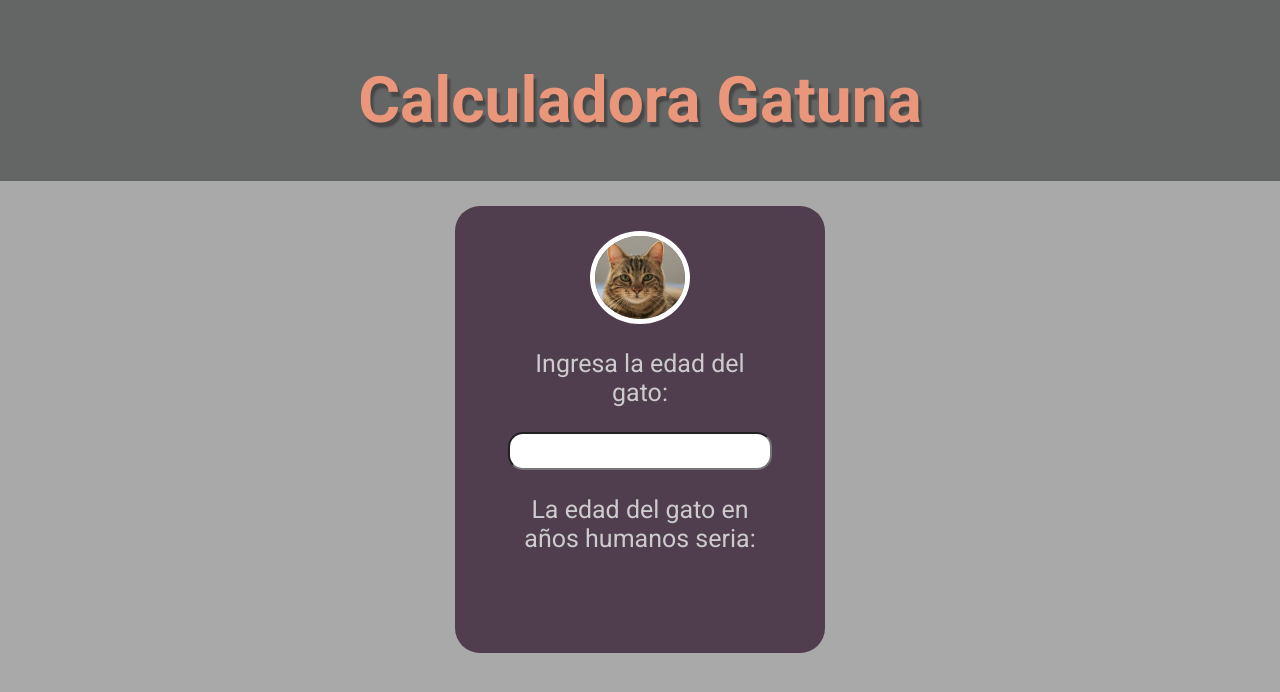
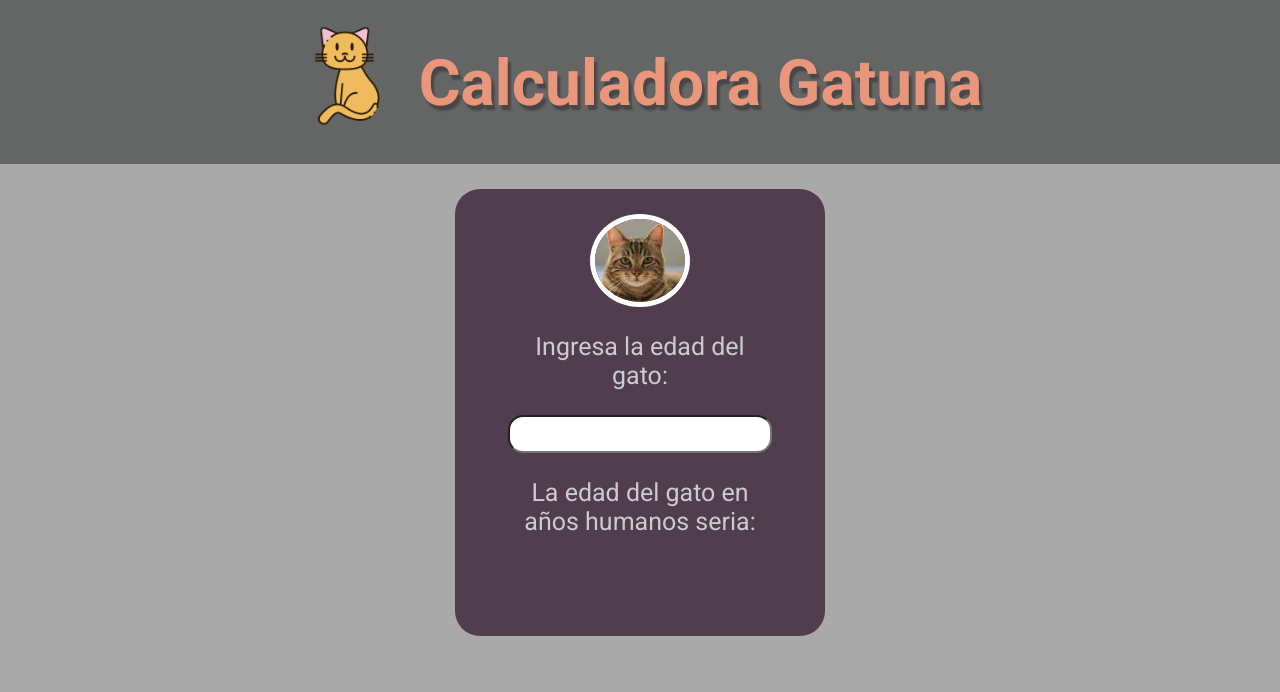
Before and after one commit to Roxi96/cat-2-humanYears, a plain HTML site: page index.html in a window 1280 px wide. Drawn offline with Linux system fonts and the light colour scheme.

Commit message:
second commit

```diff
--- a/index.html
+++ b/index.html
@@ -1,28 +1,30 @@
 <!DOCTYPE html>
 <html lang="en">
+
 <head>
     <meta charset="UTF-8">
     <meta http-equiv="X-UA-Compatible" content="IE=edge">
     <meta name="viewport" content="width=device-width, initial-scale=1.0">
     <link rel="stylesheet" href="style.css">
+    <link rel="shortcut icon" href="images/catcon.png" type="image/x-icon">
     <title>Document</title>
 </head>
+
 <body>
     <header>
-        <div class="title-container">
-            <h1>Calculadora Gatuna </h1>
-        </div>
-
+        <h1><img class="cat2" src="images/cat2.png" alt="Logo"> Calculadora Gatuna </h1>
     </header>
 
     <div class="container">
-            <img src="images/cat.png" alt="">
+        <img class="cat1" src="images/cat.png" alt="">
 
         <p>Ingresa la edad del gato:</p>
         <input type="number" id="ageCatInput">
         <!-- <button class="btn">Probar</button> -->
 
-                <p>La edad del gato en años humanos seria: <div id="totalAgeCatText"></div></p></div>
+        <p>La edad del gato en años humanos seria: <div id="totalAgeCatText"></div>
+        </p>
+    </div>
     </div>
 
 
@@ -30,4 +32,5 @@
 
     <script src="app.js"></script>
 </body>
+
 </html>
--- a/style.css
+++ b/style.css
@@ -11,24 +11,28 @@
 
 }
 
+header img {
+    width: 105px;
+    position: relative;
+    top: 25px;
+}
+
 body {
     margin: 0;
     font-family: 'Roboto';
     background-color: darkgray;
 }
 
-.title-container {
+header {
     display: flex;
     justify-content: center;
-}
-
-header {
     margin-top: 0;
     background-color: rgb(100, 102, 101);
-    padding-top: 20px;
+
 }
 
 h1 {
+    margin-top: 0;
     width: 80%;
     text-align: center;
     color: darksalmon;
@@ -38,8 +42,8 @@ h1 {
 
 }
 
-img {
-
+.cat1 {
+    float: inline-end;
     width: 28%;
     border: 5px solid #fff;
     border-radius: 50%;
```
Also changed, not shown: images/cat2.png (added), images/catcon.png (added). Lines whose indentation alone changed are shown as unchanged.
